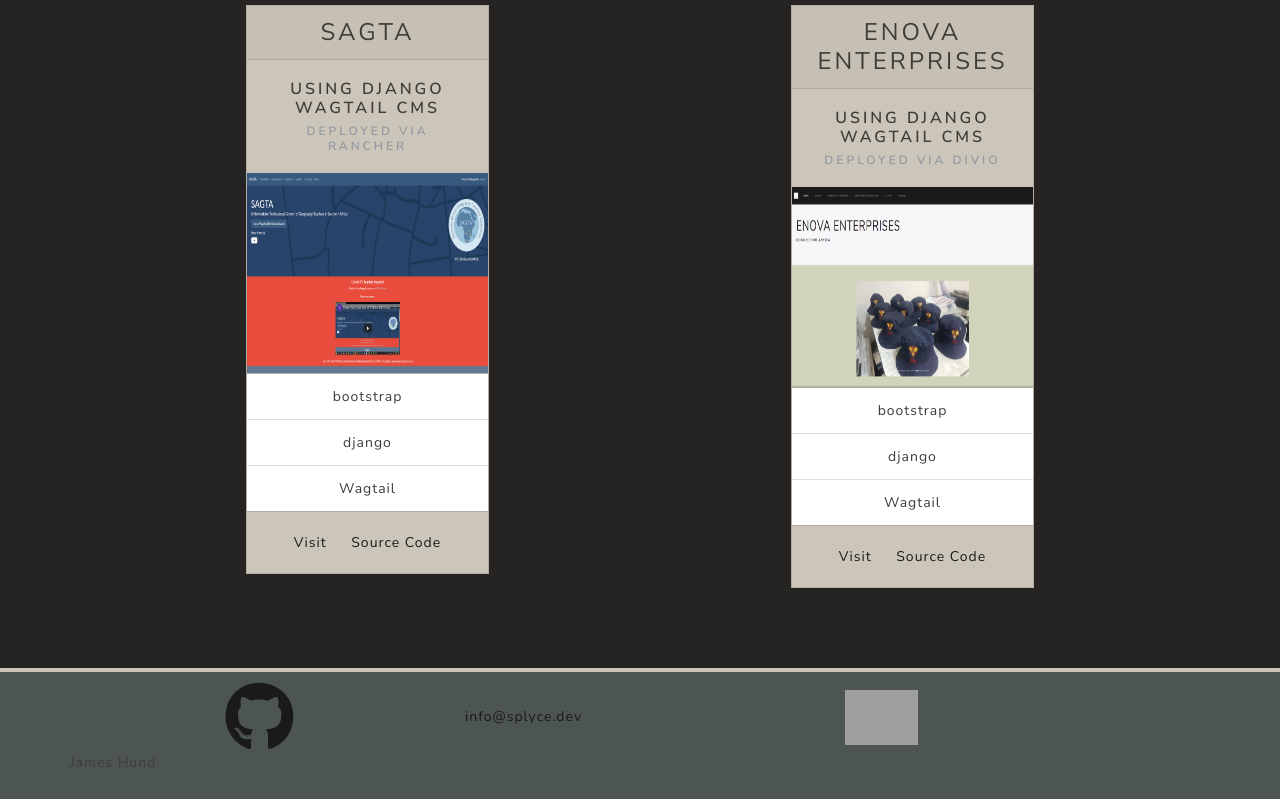
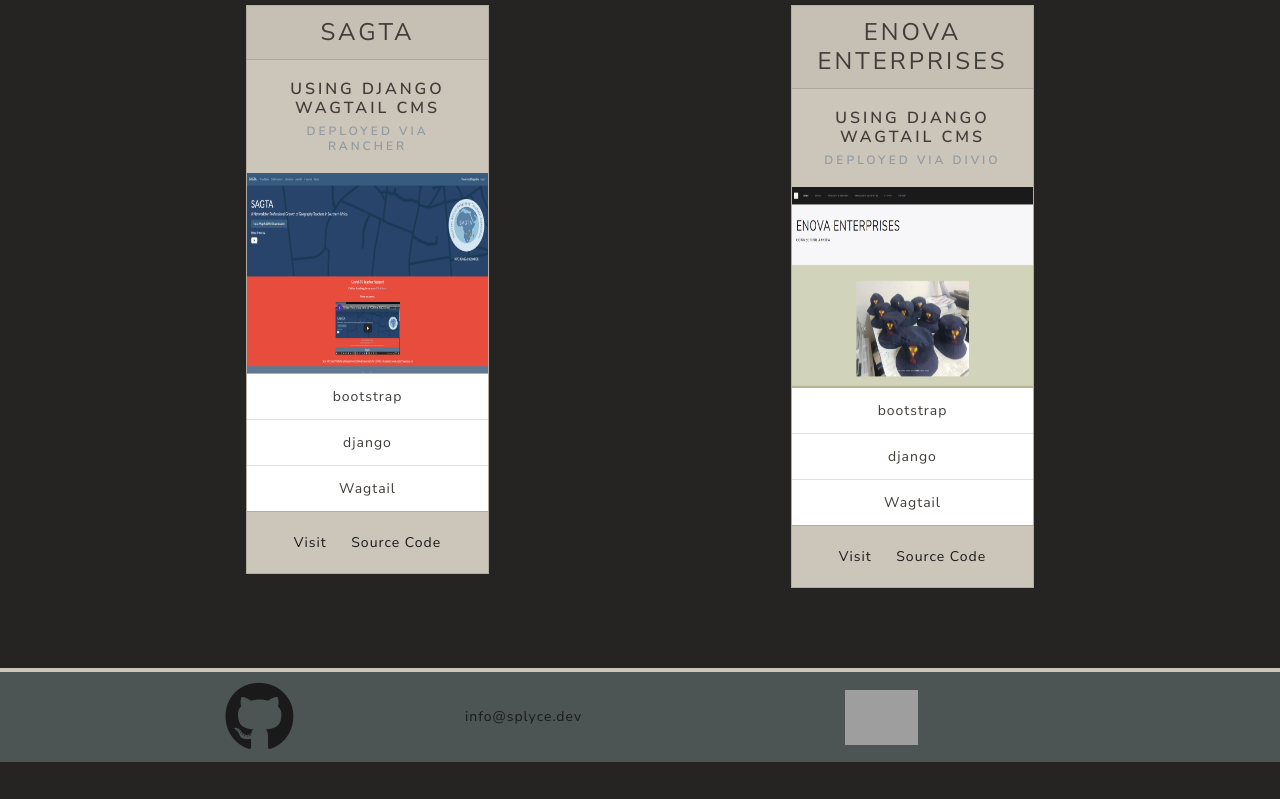
Before and after one commit to GordonFleming/Splyce, a plain HTML site: page dist/index.html in a window 1280 px wide. Shown: the part 1505-2304 px from the top of the page. After the commit the page ends 2267 px from the top, so only its background shows below. Drawn offline with nearby package versions, Linux system fonts and the light colour scheme; grey boxes are pictures that could not be loaded.

Commit message:
removal of James Hund

```diff
--- a/dist/index.html
+++ b/dist/index.html
@@ -207,7 +207,6 @@
                     <div class="col-4 pt-2">
                         <a href="https://sourcerer.io/wolfbyne" target="_blank"><img src="https://sourcerer.io/icons/logo-sharing.svg"height="55px" alt="Sourcerer"></a>
                     </div>
-                    <p>James Hund</p>
                 </div>
             </div>
         </footer>
```
